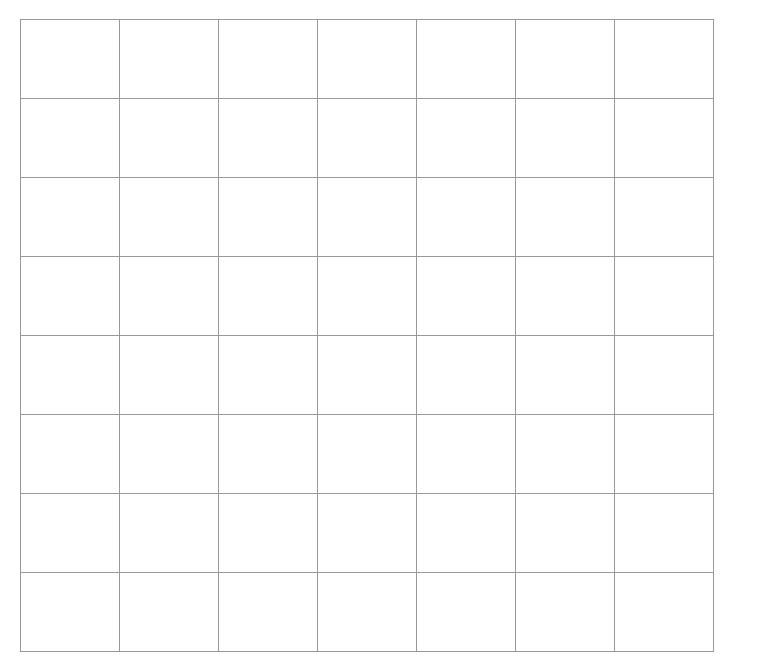
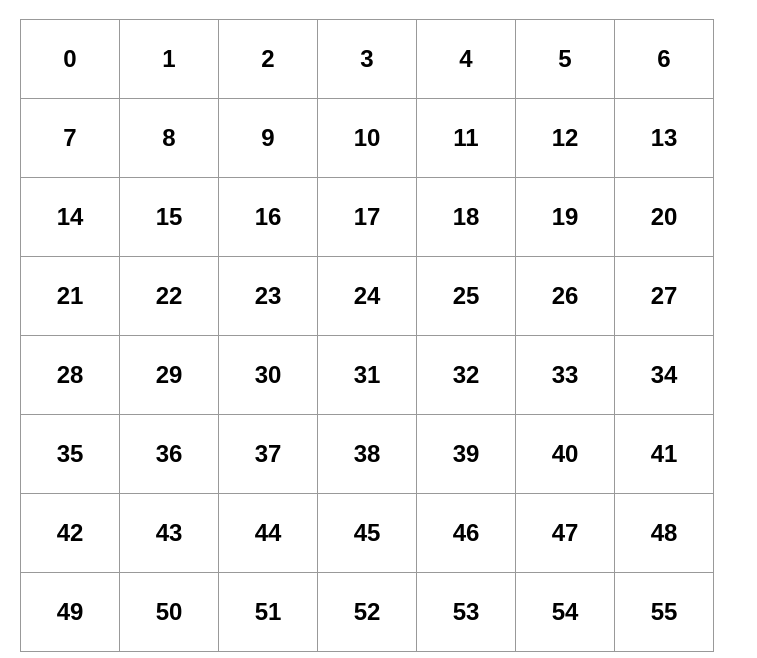
Before and after one commit to iso1216/seat-allocation-app, a React (Create React App) app: page / in a window 1280 px wide. Shown: the top 658 px of the page, without its empty margins (0-757 px from the left). Built offline with nearby package versions, Linux system fonts and the light colour scheme.

Commit message:
要素の格納法の変更

```diff
--- a/src/Seats.js
+++ b/src/Seats.js
@@ -3,85 +3,24 @@ import React from 'react';
 class Seats extends React.Component {
   renderSquare(i) {
     return (
-      <button className='seat'></button>
+      <button className='seat'>
+        {i}
+      </button>
     );
   }
 
   render() {
+    const widthNumber = [0,1,2,3,4,5,6];
+    const heigth = [0,1,2,3,4,5,6,7];
     return (
       <div>
-        <div className="board-row">
-          {this.renderSquare(0)}
-          {this.renderSquare(1)}
-          {this.renderSquare(2)}
-          {this.renderSquare(3)}
-          {this.renderSquare(4)}
-          {this.renderSquare(5)}
-          {this.renderSquare(6)}
-        </div>
-        <div className="board-row">
-          {this.renderSquare(0)}
-          {this.renderSquare(1)}
-          {this.renderSquare(2)}
-          {this.renderSquare(3)}
-          {this.renderSquare(4)}
-          {this.renderSquare(5)}
-          {this.renderSquare(6)}
-        </div>
-        <div className="board-row">
-          {this.renderSquare(0)}
-          {this.renderSquare(1)}
-          {this.renderSquare(2)}
-          {this.renderSquare(3)}
-          {this.renderSquare(4)}
-          {this.renderSquare(5)}
-          {this.renderSquare(6)}
-        </div>
-        <div className="board-row">
-          {this.renderSquare(0)}
-          {this.renderSquare(1)}
-          {this.renderSquare(2)}
-          {this.renderSquare(3)}
-          {this.renderSquare(4)}
-          {this.renderSquare(5)}
-          {this.renderSquare(6)}
-        </div>
-        <div className="board-row">
-          {this.renderSquare(0)}
-          {this.renderSquare(1)}
-          {this.renderSquare(2)}
-          {this.renderSquare(3)}
-          {this.renderSquare(4)}
-          {this.renderSquare(5)}
-          {this.renderSquare(6)}
-        </div>
-        <div className="board-row">
-          {this.renderSquare(0)}
-          {this.renderSquare(1)}
-          {this.renderSquare(2)}
-          {this.renderSquare(3)}
-          {this.renderSquare(4)}
-          {this.renderSquare(5)}
-          {this.renderSquare(6)}
-        </div>
-        <div className="board-row">
-          {this.renderSquare(0)}
-          {this.renderSquare(1)}
-          {this.renderSquare(2)}
-          {this.renderSquare(3)}
-          {this.renderSquare(4)}
-          {this.renderSquare(5)}
-          {this.renderSquare(6)}
-        </div>
-        <div className="board-row">
-          {this.renderSquare(0)}
-          {this.renderSquare(1)}
-          {this.renderSquare(2)}
-          {this.renderSquare(3)}
-          {this.renderSquare(4)}
-          {this.renderSquare(5)}
-          {this.renderSquare(6)}
-        </div>
+        {heigth.map((index) => (
+          <div className="board-row">
+            {widthNumber.map((number) => (
+              this.renderSquare(number+7*index)
+            ))}
+          </div>
+        ))}
       </div>
     );
   }
```
